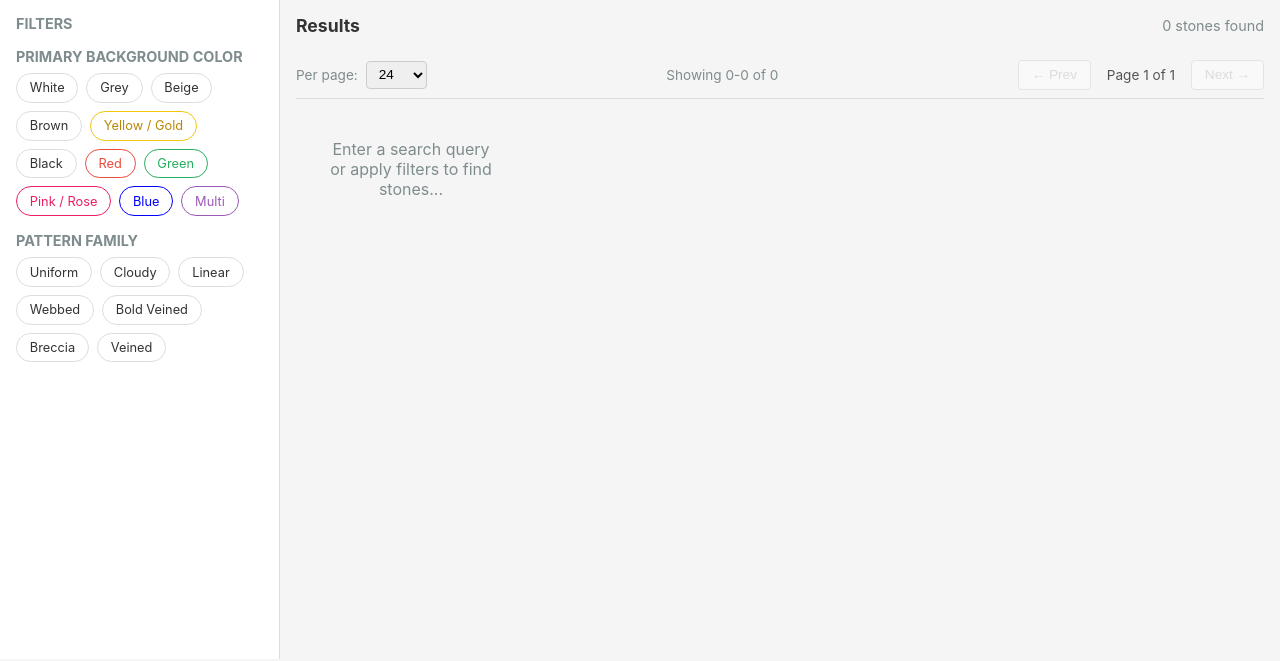
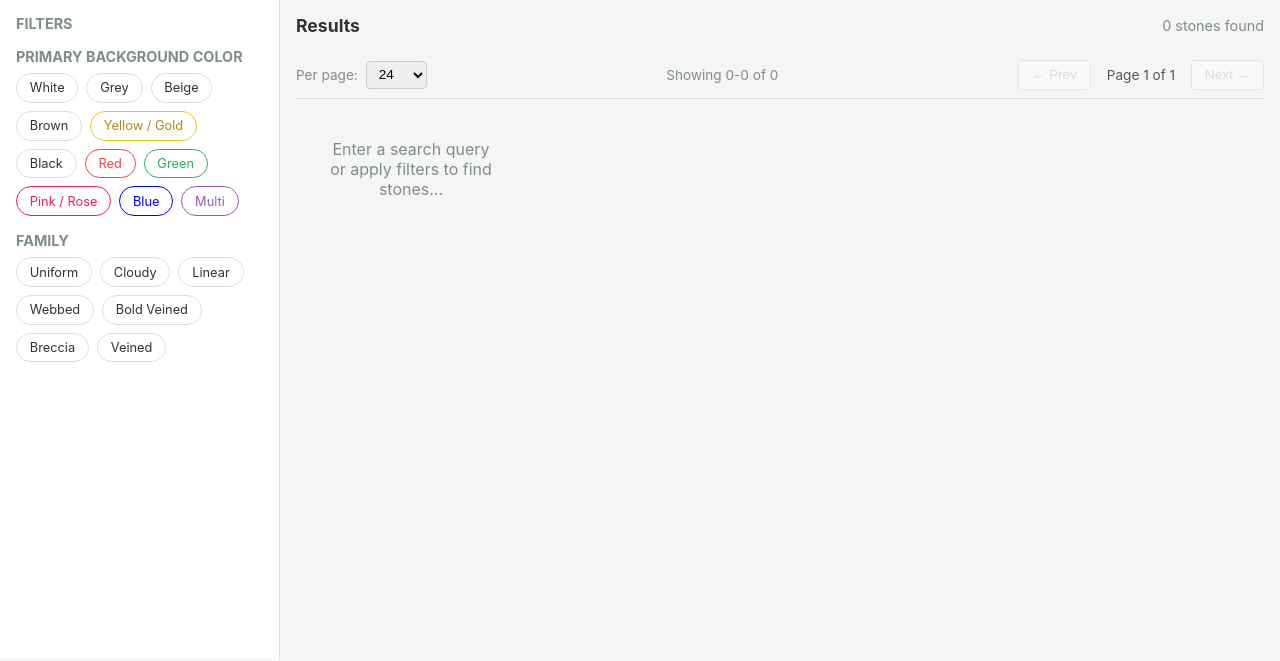
Before and after one commit to yashmumma786-web/only, a FastAPI app: page /find in a window 1280 px wide. Shown: the part 139-800 px from the top of the page. Run offline with FastAPI, Linux system fonts and the light colour scheme; data that the repository does not hold is empty; parts of the project's set-up code (start-up, migrations or seed data) failed here and were passed over; some libraries are stand-ins or nearby versions.

Commit message:
Update search main template formatting
Replit-Commit-Author: Agent

```diff
--- a/templates/search_main.html
+++ b/templates/search_main.html
@@ -1158,7 +1158,7 @@
 
             </div>
 
-            <h3>Pattern Family</h3>
+            <h3>Family</h3>
             <div class="filter-group">
                 <div class="chips" id="patternFamilyChips">
                     <div class="chip pf-chip" data-value="uniform">Uniform <span class="pf-count"></span></div>
@@ -1253,7 +1253,7 @@
         <div class="pfp-title" id="pfpTitle"></div>
         <div class="pfp-current" id="pfpCurrent"></div>
         <div class="pfp-evidence" id="pfpEvidence"></div>
-        <div class="pfp-label">Pattern family</div>
+        <div class="pfp-label">Family</div>
         <div class="pfp-pattern-chips" id="pfpPatternChips">
             {% for pf in pattern_family_options %}
             <div class="pfp-pchip" data-pattern="{{ pf }}">{{ pf.replace('_', ' ') }}</div>
```
